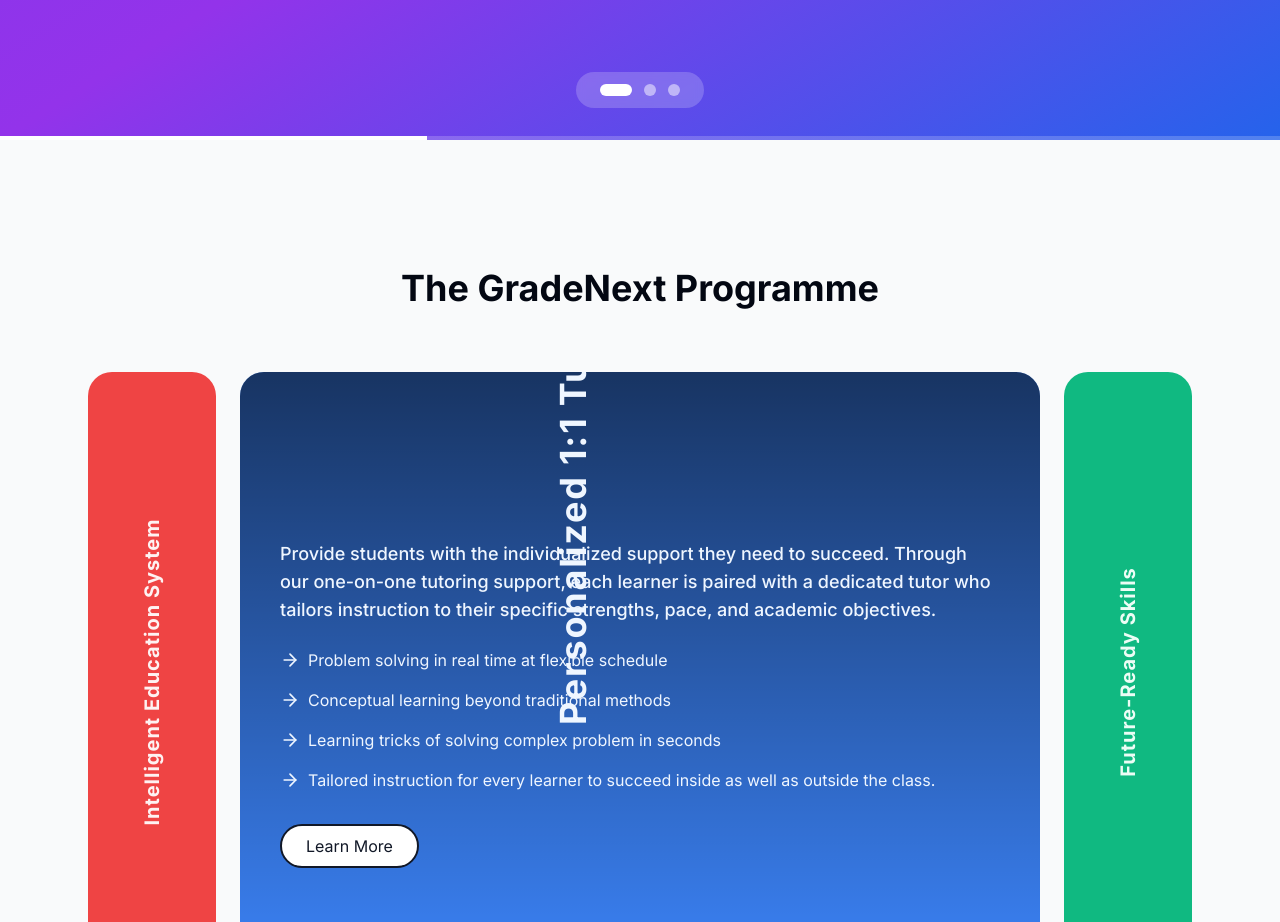
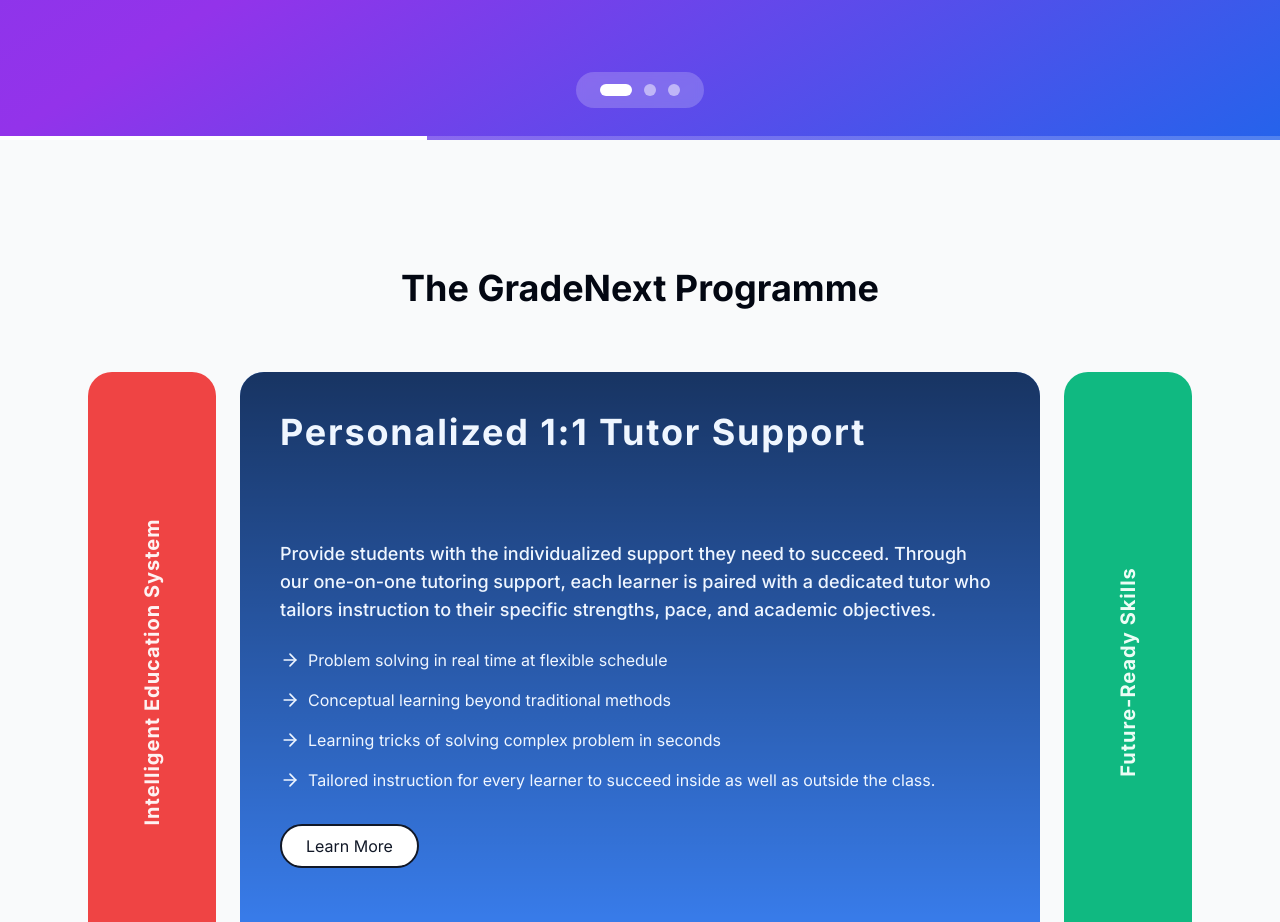
Before and after one commit to gradenext/GradeNext_marketing, a Next.js app: page / in a window 1280 px wide. Shown: the part 660-1582 px from the top of the page. Built offline with nearby package versions, Linux system fonts and the light colour scheme.

Commit message:
fixing build errors

```diff
--- a/src/app/how-it-works/page.tsx
+++ b/src/app/how-it-works/page.tsx
@@ -1,7 +1,6 @@
 import Footer from "@/components/footer"
 import BenefitsSection from "@/components/how-it-works_comp/benefits-section"
 import DemoVideo from "@/components/how-it-works_comp/demo-video"
-import FaqSection from "@/components/how-it-works_comp/faq-section"
 import HowItWorksCTA from "@/components/how-it-works_comp/how-it-works-cta"
 import HowItWorksHero from "@/components/how-it-works_comp/how-it-works-hero"
 import ProcessSteps from "@/components/how-it-works_comp/process-steps"
--- a/src/components/VerticalAccordion.tsx
+++ b/src/components/VerticalAccordion.tsx
@@ -173,7 +173,7 @@
                   absolute transition-all duration-500 lg:-rotate-90 whitespace-nowrap  font-bold tracking-wider ${item.textColor}
                   ${
                     activeItem === item.id
-                      ? "lg:left-10 lg:-rotate-0 whitespace-nowrap lg:top-10 lg:text-4xl text-2xl left-6 top-6"
+                      ? "lg:left-10 lg:rotate-0 whitespace-nowrap lg:top-10 lg:text-4xl text-2xl left-6 top-6"
                       : "lg:left-1/2 lg:top-1/2 lg:-translate-x-1/2 lg:-translate-y-1/2 lg:text-xl text-xl left-6 top-1/2 -translate-y-1/2"
                   }
                   ${activeItem !== item.id ? "lg:vertical-text" : ""}
--- a/src/components/hero-carousel.tsx
+++ b/src/components/hero-carousel.tsx
@@ -2,7 +2,6 @@
 
 import { useState, useEffect } from "react"
 import { ChevronLeft, ChevronRight, Sparkles, Zap, BookOpen } from "lucide-react"
-import Link from "next/link"
 
 // Carousel slide data with unique designs
 const slides = [
@@ -138,7 +137,7 @@
   return (
     <div className="relative h-screen w-full overflow-hidden">
       {slides.map((slide, index) => {
-        const IconComponent = slide.icon
+
         return (
           <div
             key={slide.id}
--- a/src/components/how-it-works_comp/faq-section.tsx
+++ b/src/components/how-it-works_comp/faq-section.tsx
@@ -12,7 +12,6 @@
   Settings,
   CheckCircle
 } from "lucide-react"
-import Image from "next/image"
 
 export default function PlatformFeatures() {
   const [activeFeature, setActiveFeature] = useState<keyof typeof features>("adaptive-learning")
--- a/src/components/services_comp/service-cards.tsx
+++ b/src/components/services_comp/service-cards.tsx
@@ -2,7 +2,7 @@
 
 import { useState } from "react"
 import { motion, AnimatePresence } from "framer-motion"
-import { CheckCircle, Brain, Users, BarChart3, Sparkles, Zap, Target } from "lucide-react"
+import { CheckCircle, Brain, Users, BarChart3, Sparkles, Target } from "lucide-react"
 
 export default function ServiceCards() {
   const services = [
--- a/src/components/services_comp/services-hero.tsx
+++ b/src/components/services_comp/services-hero.tsx
@@ -3,10 +3,8 @@
 import { motion } from "framer-motion"
 // import { Sparkles, Zap, BookOpen, Users } from "lucide-react"
 import { Button } from "@/components/ui/button"
-import { useRouter } from "next/navigation";
 
 export default function ServicesHero() {
-  const router = useRouter()
   function smoothScrollToFeatures() {
     const missionDiv = document.getElementById('features');
     if (missionDiv) {
--- a/src/components/testimonial-carousel.tsx
+++ b/src/components/testimonial-carousel.tsx
@@ -3,7 +3,6 @@
 import useEmblaCarousel from "embla-carousel-react"
 import { motion, AnimatePresence } from "framer-motion"
 import { ChevronLeft, ChevronRight, Waves, Sun, Compass, Wind } from "lucide-react"
-import Image from "next/image"
 import { useState, useCallback, useEffect } from "react"
 
 // Updated course data with more variety and colors
```
